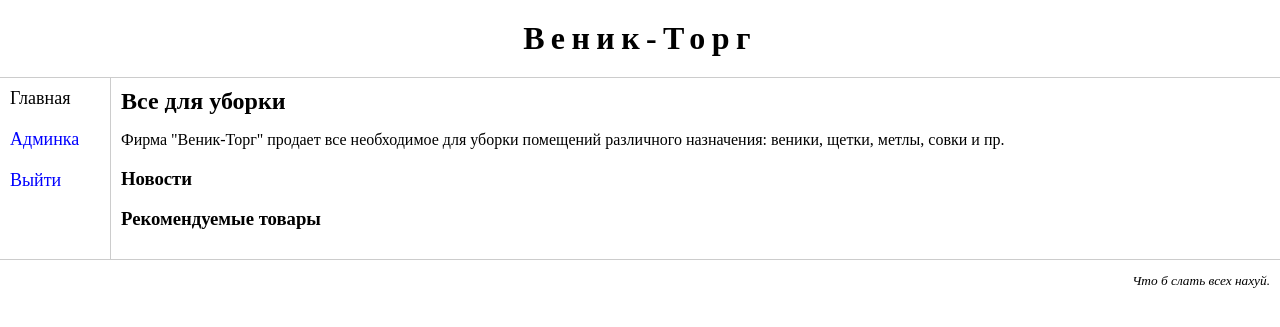
After one commit to svderiagin/BroomTrade, a Django app: page / in a window 1280 px wide. The commit adds this page. Shown: the top 327 px of the page. Run offline with Django 3.2, Linux system fonts and the light colour scheme; the visitor is signed in with stand-in values (Sample User, id 1).

Commit message:
Home page. CategoryListMixin.
Главная страница. CategoryListMixin.

```diff
--- a/broomtrade/settings.py
+++ b/broomtrade/settings.py
@@ -41,6 +41,7 @@ INSTALLED_APPS = (
     'easy_thumbnails',
     'taggit',
     'precise_bbcode',
+    'main',
 )
 
 MIDDLEWARE_CLASSES = (
@@ -84,7 +85,7 @@ USE_TZ = True
 # Static files (CSS, JavaScript, Images)
 # https://docs.djangoproject.com/en/1.6/howto/static-files/
 
-STATIC_URL = '/static/'
+STATIC_URL = '/static/'  # префикс, который будет добавлятся к интернет-адресу каждого статичного файла
 
 TEMPLATE_DIRS = (os.path.join(BASE_DIR,  'templates'),)
 STATICFILES_DIRS = (os.path.join(BASE_DIR,  'static'),)
@@ -110,3 +111,5 @@ EMAIL_HOST_USER = 'user'
 EMAIL_HOST_PASSWORD = '1234567890'
 # EMAIL_USE_TLS = True
 DEFAULT_FROM_EMAIL = 'mailer@someserver.ru'
+
+LOGIN_REDIRECT_URL = 'main'
--- a/broomtrade/urls.py
+++ b/broomtrade/urls.py
@@ -2,6 +2,7 @@ from django.conf.urls import patterns, include, url
 from django.conf import settings
 from django.conf.urls.static import static
 from django.contrib import admin
+
 
 admin.autodiscover()
 
@@ -12,6 +13,7 @@ urlpatterns = patterns('',
     url(r'^login/', 'django.contrib.auth.views.login', name='login'),
     url(r'^logout/', 'django.contrib.auth.views.logout', name='logout'),
 
+    url(r'^$', include('main.urls')),
 
 )
 
--- /dev/null
+++ b/generic/mixins.py
@@ -0,0 +1,8 @@
+from django.views.generic.base import ContextMixin
+
+
+class CategoryListMixing(ContextMixin):  # создает список категорий
+    def get_context_data(self, **kwargs):
+        context = super(CategoryListMixing, self).get_context_data(**kwargs)  # переопределяем метод для формирования первоначальных данных
+        context['current_url'] = self.request.path  # формирует текущий интернет адрес
+        return context
--- /dev/null
+++ b/main/templates/mainpage.html
@@ -0,0 +1,12 @@
+{% extends 'main.html' %}
+
+{% block title %}
+    Главная страница
+{% endblock %}
+
+{% block main %}
+    <h2>Все для уборки</h2>
+    <p>Фирма &quot;Веник-Торг&quot; продает все необходимое для уборки помещений различного назначения: веники, щетки, метлы, совки и пр.</p>
+    <h3>Новости</h3>
+    <h3>Рекомендуемые товары</h3>
+{% endblock %}
--- /dev/null
+++ b/main/urls.py
@@ -0,0 +1,7 @@
+from django.conf.urls import patterns, url
+from main.views import MainPageView
+
+
+urlpatterns = patterns('',
+    url(r'^$', MainPageView.as_view(), name='main'),
+)
--- /dev/null
+++ b/main/views.py
@@ -0,0 +1,6 @@
+from django.views.generic.base import TemplateView
+from generic.mixins import CategoryListMixing
+
+
+class MainPageView(TemplateView, CategoryListMixing):
+    template_name = 'mainpage.html'
--- a/static/login_logout.css
+++ b/static/login_logout.css
@@ -1,12 +1,10 @@
 @charset "utf-8";
-
 #ll {
     width: 160px;
     margin: 50px auto 0 auto;
     padding: 30px;
     border: 1px solid #aaaaaa;
 }
-
 #ll h2 {
     margin-top: 0;
 }
--- /dev/null
+++ b/static/main.css
@@ -0,0 +1,63 @@
+@charset "utf-8";
+#header {
+    text-align: center;
+    border-bottom: 1px #cccccc solid;
+}
+#header h1 {
+    margin: 20px 0 20px 0;
+    letter-spacing: 0.2em;
+}
+#leftmenu {
+    float: left;
+    width: 100px;
+    padding: 10px;
+}
+#leftmenu ul {
+    margin: 0;
+    padding: 0;
+}
+#leftmenu ul li {
+    font-size: large;
+    list-style-type: none;
+    margin: 0 10px 10px 0;
+}
+#leftmenu ul li a {
+    display: block;
+}
+#leftmenu ul li.indented {
+    margin-top: 20px;
+}
+#leftmenu ul li a:link, #leftmenu ul li a:visited,
+#leftmenu ul li a:active, #leftmenu ul li a:hover {
+    text-decoration: none;
+}
+#leftmenu ul li a:link, #leftmenu ul li a:visited {
+    color: #0000ff;
+    background-color: #ffffff;
+}
+#leftmenu ul li a:active, #leftmenu ul li a:hover {
+    color: #ffffff;
+    background-color: #000000;
+}
+#leftmenu ul li a.current:link, #leftmenu ul li a.current:visited,
+#leftmenu ul li a.current:active, #leftmenu ul li a.current:hover {
+    color: #000000;
+    background-color: #ffffff;
+}
+#main {
+    margin-left: 110px;
+    border-left: 1px #cccccc solid;
+    padding: 10px;
+}
+#main h2:first-child {
+    margin: 0 0 10px 0;
+}
+#footer {
+    text-align: right;
+    border-top: 1px #cccccc solid;
+    padding-right: 10px;
+}
+#footer p {
+    font-size: smaller;
+    font-style: italic;
+}
--- /dev/null
+++ b/templates/main.html
@@ -0,0 +1,30 @@
+{% extends 'base.html' %}
+
+{% load staticfiles %}
+
+{% block additional_css %}
+    <link type="text/css" href="{% static 'main.css' %}" rel="stylesheet">
+{% endblock %}
+
+{% block content %}
+    <div id="header">
+        <h1>Веник-Торг</h1>
+    </div>
+    <div id="leftmenu">
+        <ul>
+            {% url 'main' as page_url %}
+            <li><a href="{{ page_url }}"{% if page_url == current_url %} class="current"{% endif %}>Главная</a></li>
+            {% if user.is_authenticated %}
+                <li class="indented"><a href="/admin/">Админка</a></li>
+                <li class="indented"><a href="{% url 'logout' %}">Выйти</a></li>
+            {% endif %}
+        </ul>
+    </div>
+    <div id="main">
+        {% block main %}
+        {% endblock %}
+    </div>
+    <div id="footer">
+        <p>Что б слать всех нахуй.</p>
+    </div>
+{% endblock %}
--- a/templates/registration/logged_out.html
+++ b/templates/registration/logged_out.html
@@ -8,4 +8,5 @@
     <h2>Выход</h2>
     <p>Вы успешно выполнили процедуру выхода с сайта.</p>
     <p><a href="{% url 'login' %}">Войти снова</a></p>
+    <p><a href="{% url 'main' %}">На главную страницу</a></p>
 {% endblock %}
```
Also changed, not shown: static/base.css (+0 -7 lines), main/__init__.py (added), 1 other file.
